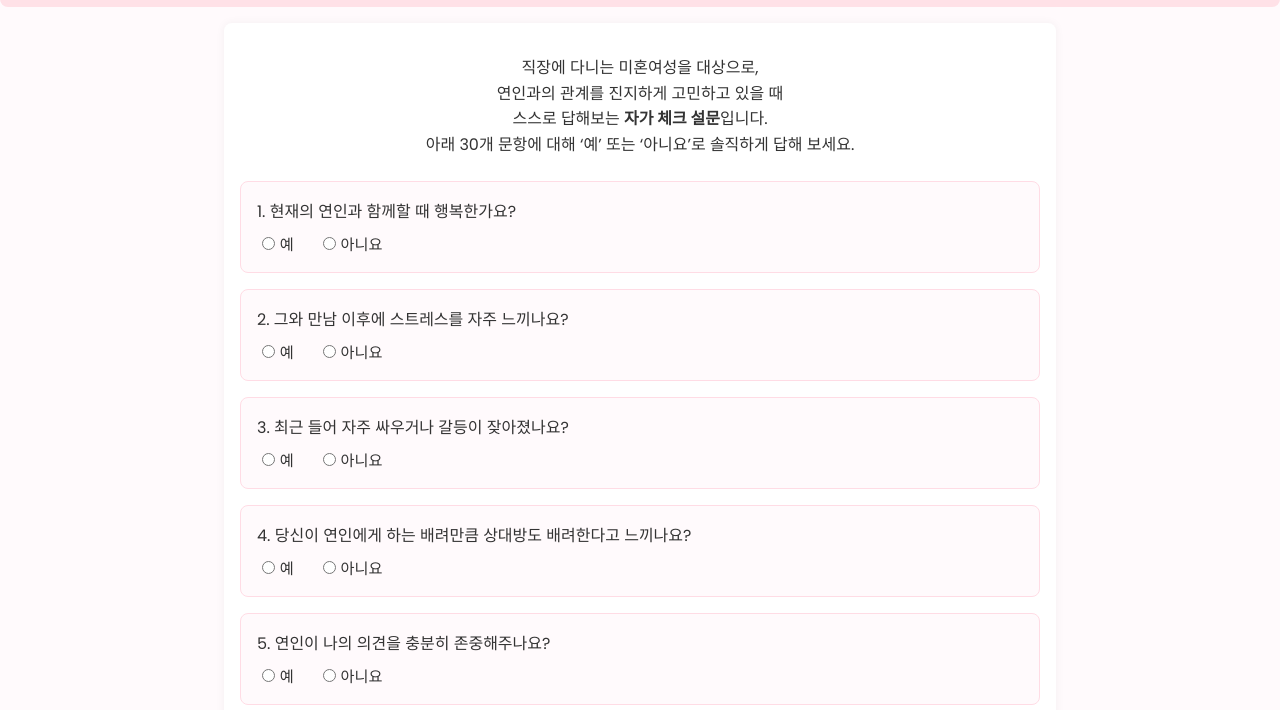
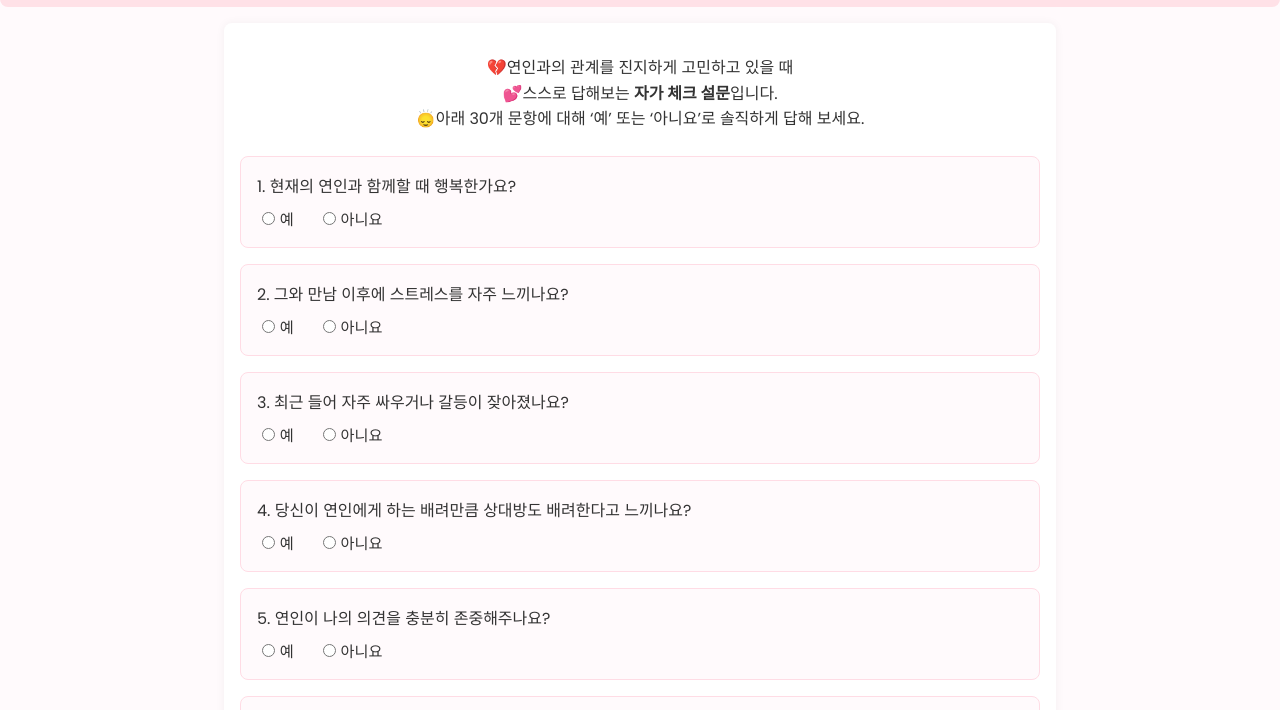
Before and after one commit to reallygood83/twilight, a plain HTML site: page index.html in a window 1280 px wide. Shown: the part 60-770 px from the top of the page. Drawn offline with Linux system fonts and the light colour scheme.

Commit message:
Update index.html

```diff
--- a/index.html
+++ b/index.html
@@ -166,10 +166,9 @@
     <!-- 간단한 소개 문구 -->
     <div class="description">
       <p>
-        직장에 다니는 미혼여성을 대상으로,<br />
-        연인과의 관계를 진지하게 고민하고 있을 때<br />
-        스스로 답해보는 <strong>자가 체크 설문</strong>입니다.<br />
-        아래 30개 문항에 대해 ‘예’ 또는 ‘아니요’로 솔직하게 답해 보세요.
+        💔연인과의 관계를 진지하게 고민하고 있을 때<br />
+        💕스스로 답해보는 <strong>자가 체크 설문</strong>입니다.<br />
+        🙂‍↕️아래 30개 문항에 대해 ‘예’ 또는 ‘아니요’로 솔직하게 답해 보세요.
       </p>
     </div>
 
```
